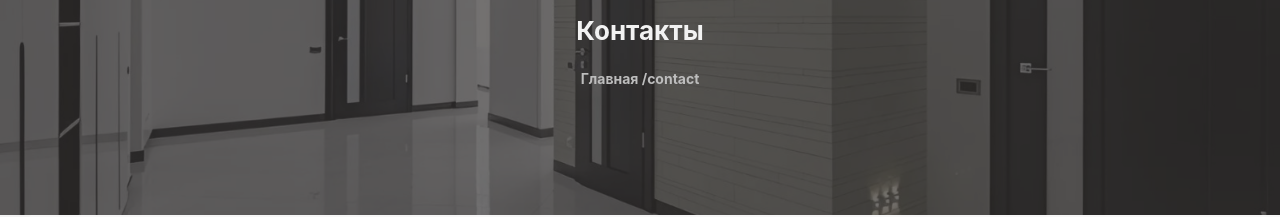
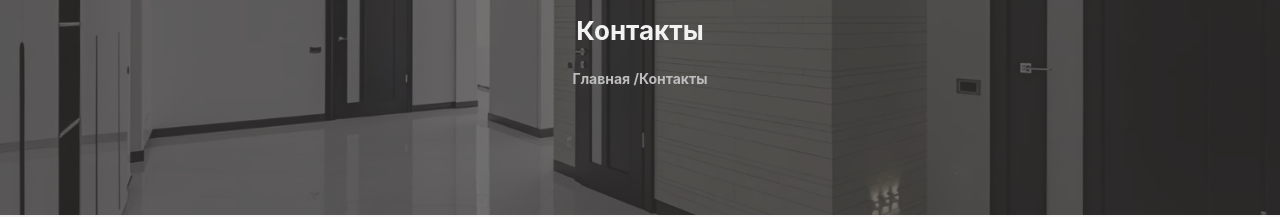
Before and after one commit to WebSVA/Project_Salon_dverey, a React (Create React App) app: page /contact in a window 1280 px wide. Shown: the part 261-478 px from the top of the page. Built offline with nearby package versions, Linux system fonts and the light colour scheme.

Commit message:
translater

```diff
--- a/src/components/Breadcrumbs.js
+++ b/src/components/Breadcrumbs.js
@@ -1,9 +1,21 @@
 import React from "react";
-import { Link, useLocation } from "react-router-dom"; // Для маршрутизации
+import { useLocation } from "react-router-dom"; // Для маршрутизации
 import "../styles/breadcrumbs.css";
 
 function Breadcrumbs({ title }) {
   const location = useLocation();
+
+  // Словарь для перевода сегментов URI
+  const translations = {
+    catalog: "Каталог",
+    products: "Продукты",
+    about: "О нас",
+    contact: "Контакты",
+    // Добавьте другие переводы по необходимости
+  };
+
+  // Функция для перевода сегмента на русский
+  const translate = (segment) => translations[segment] || segment;
 
   // Генерация хлебных крошек
   const generateBreadcrumbs = () => {
@@ -22,10 +34,10 @@ function Breadcrumbs({ title }) {
           <span key={to}>
             {!isLast ? (
               <>
-                <a href={to}>{value}</a> /
+                <a href={to}>{translate(value)}</a> /
               </>
             ) : (
-              <span>{value}</span>
+              <span>{translate(value)}</span>
             )}
           </span>
         );
```
